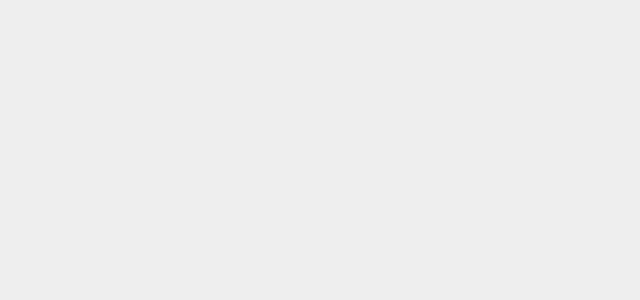
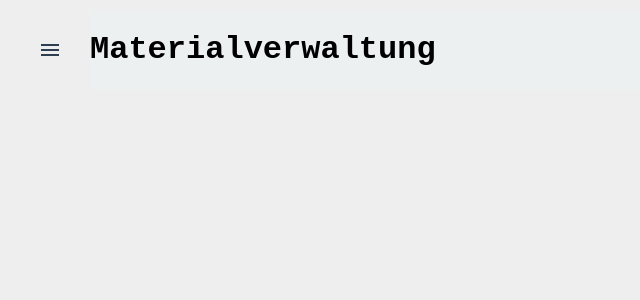
Before and after one commit to rafaelkhan/msplfrontend, a React (Create React App) app: page /materialverwaltung in a window 1280 px wide. Before the commit this address had no page. Shown: the top 300 px of the page, without its empty margins (0-640 px from the left). Built offline with nearby package versions, Linux system fonts and the light colour scheme.

Commit message:
SideBar, Logout Button dies dos

```diff
--- a/src/App.js
+++ b/src/App.js
@@ -3,6 +3,7 @@ import React from 'react';
 import { BrowserRouter as Router, Route, Routes } from 'react-router-dom';
 import Homepage from './Components/Homepage';
 import Dashboard from './Components/Dashboard';
+import Materialverwaltung from './Components/Materialverwaltung'
 import Sidebar from './Components/Sidebar';
 import './App.css';
 
@@ -14,6 +15,7 @@ function App() {
                 <Routes>
                     <Route path="/" element={<Homepage />} />
                     <Route path="/dashboard" element={<Dashboard />} />
+                    <Route path="/materialverwaltung" element={<Materialverwaltung />} />
                 </Routes>
             </div>
         </Router>
--- a/src/Components/Dashboard.css
+++ b/src/Components/Dashboard.css
@@ -1,4 +1,4 @@
-/* Dashboard.css */
+
 
 .dashboard {
     display: flex;
@@ -21,5 +21,3 @@
 h1 {
     transition: margin-left 0.3s;
 }
-
-/* Weitere Stile für den Dashboard-Inhalt */
--- /dev/null
+++ b/src/Components/Materialverwaltung.js
@@ -0,0 +1,16 @@
+import React from 'react';
+import Sidebar from './Sidebar';
+import './Dashboard.css';
+
+function Materialverwaltung() {
+    return (
+        <div style={{ display: 'flex' }}>
+            <Sidebar />
+            <div className="dashboard-content" >
+                <h1>Materialverwaltung</h1>
+            </div>
+        </div>
+    );
+}
+
+export default Materialverwaltung;
--- a/src/Components/Sidebar.js
+++ b/src/Components/Sidebar.js
@@ -30,6 +30,10 @@ function Sidebar() {
             console.error('An error occurred during logout:', error);
         }
     };
+    const handleNavigateTo = (path) => {
+        navigate(path);
+        setIsSidebarOpen(false); // Schließe die Sidebar, wenn ein Link ausgewählt wird
+    };
 
     return (
         <div
@@ -58,10 +62,10 @@ function Sidebar() {
                 <img src={Logo} className="sidebar-logo"></img>
                 <List>
                     {/* Deine Sidebar-ListItems hier */}
-                    <ListItem button className="sidebar-link">
+                    <ListItem button className="sidebar-link" onClick={() => handleNavigateTo('/dashboard')}>
                         <ListItemText primary="Dashboard" className="Text-Bar"/>
                     </ListItem>
-                    <ListItem button className="sidebar-link">
+                    <ListItem button className="sidebar-link" onClick={() => handleNavigateTo('/Materialverwaltung')}>
                         <ListItemText primary="Materialverwaltung" className="Text-Bar"/>
                     </ListItem>
                     <ListItem button className="sidebar-link">
```
